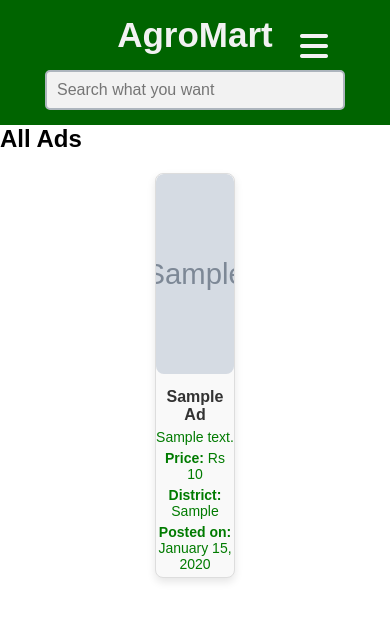
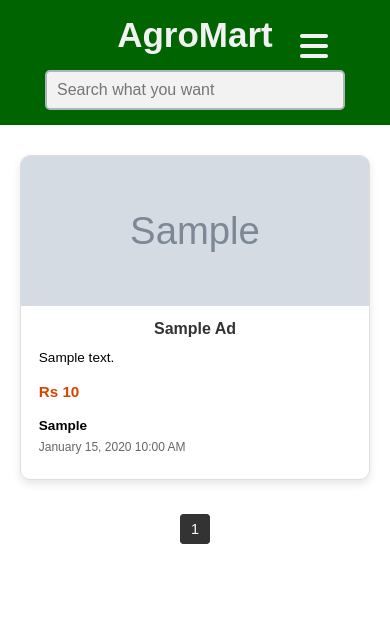
Before and after one commit to sumudu-k/AgroMart---Connecting-Farmers-and-Nurseries, a PHP site: page /all_ads.php in a window 390 px wide. Shown: the top 621 px of the page. Run offline with PHP 8.4, Linux system fonts and the light colour scheme; tables that the repository leaves empty or names only in its code hold one stand-in row (values such as "Sample post"); grey boxes marked "Sample" are stand-in pictures; some libraries are stand-ins or nearby versions.

Commit message:
made all ads page responsive

```diff
--- a/all_ads.php
+++ b/all_ads.php
@@ -1,15 +1,29 @@
 <?php
 session_start();
 include 'config.php';
-include 'navbar.php';
+include 'navbar.php'; // Including the navbar
 
-// Fetch all ads from the database
+// Set the number of ads per page
+$ads_per_page = 16;
+
+// Get the current page number from the URL, default to 1 if not set
+$current_page = isset($_GET['page']) ? (int)$_GET['page'] : 1;
+$offset = ($current_page - 1) * $ads_per_page;
+
+// Fetch the total number of ads
+$total_ads_sql = "SELECT COUNT(*) AS total FROM ads";
+$total_ads_result = $conn->query($total_ads_sql);
+$total_ads = $total_ads_result->fetch_assoc()['total'];
+$total_pages = ceil($total_ads / $ads_per_page);
+
+// Fetch ads for the current page
 $ads_sql = "
     SELECT ads.*, categories.category_name,
         (SELECT image_path FROM ad_images WHERE ad_id = ads.ad_id LIMIT 1) AS image
     FROM ads
     JOIN categories ON ads.category_id = categories.category_id
-    ORDER BY ads.created_at DESC";
+    ORDER BY ads.created_at DESC
+    LIMIT $ads_per_page OFFSET $offset";
 $result = $conn->query($ads_sql);
 ?>
 
@@ -21,26 +35,30 @@ $result = $conn->query($ads_sql);
     <meta name="viewport" content="width=device-width, initial-scale=1.0">
     <title>All Ads</title>
     <style>
-    /* Card layout for ads */
+        .container {
+            width: 75%;
+            margin: 0 auto;
+        }
+
         .ads-container {
             display: flex;
             flex-wrap: wrap;
             gap: 20px;
             justify-content: center;
-        margin: 20px;
+            margin: 35px 0;
         }
 
         .ad-card {
-        background-color: #f9f9f9;
+            text-align: center;
             border: 1px solid #ddd;
-        border-radius: 8px;
+            border-radius: 10px;
             overflow: hidden;
-        width: 23%;
-        /* 4 items per row */
+            width: calc(25% - 20px); /* 4 cards per row with gap consideration */
             box-shadow: 0 4px 8px rgba(0, 0, 0, 0.1);
             transition: transform 0.2s, box-shadow 0.2s;
-        text-align: center;
+            padding-bottom: 15px;
             cursor: pointer;
+            margin-bottom: 20px;
         }
 
         .ad-card:hover {
@@ -52,66 +70,208 @@ $result = $conn->query($ads_sql);
             width: 100%;
             height: 200px;
             object-fit: cover;
-        border-radius: 8px;
+            mix-blend-mode: multiply;
+            border-radius: 8px 8px 0 0;
         }
 
-
         .ad-card h4 {
-        font-size: 16px;
+            font-size: 1.1rem;
             color: #333;
             margin: 10px 0 5px 0;
             font-weight: 600;
             text-transform: capitalize;
+            padding: 0 10px;
         }
 
-    .ad-card p {
-        font-size: 14px;
-        color: #007b00;
-        font-weight: 500;
-        margin: 5px 0;
+        .ad-details {
+            margin: 10px 8px;
         }
 
-    body,
-    html {
-        overflow-x: hidden;
+        .ad-details .description {
+            line-height: 1.4;
+            font-size: 0.9rem;
+            color: #000000;
+            text-align: left;
+            display: -webkit-box;
+            -webkit-line-clamp: 4;
+            -webkit-box-orient: vertical;
+            overflow: hidden;
+            text-overflow: ellipsis;
+            margin: 0 10px 10px;
+        }
+
+        .ad-details .price {
+            font-size: 1rem;
+            color: #d84400;
+            font-weight: bolder;
+            margin-top: 5px;
+            padding: 0 10px;
+            text-align: left;
+            line-height: 2;
+        }
+
+        .ad-details .district {
+            font-size: 0.9rem;
+            color: #000000;
+            margin-top: 5px;
+            padding: 0 10px;
+            text-align: left;
+            font-weight: bolder;
+            line-height: 2;
+        }
+
+        .ad-details .date {
+            font-size: 0.8rem;
+            color: #666666;
+            padding: 0 10px;
+            text-align: left;
+        }
+
+        .pagination {
+            text-align: center;
+            margin: 20px 0;
+            padding-bottom: 20px;
+        }
+
+        .pagination a {
+            margin: 0 5px;
+            padding: 8px 12px;
+            text-decoration: none;
+            color: #333;
+            border: 1px solid #ddd;
+            border-radius: 4px;
+            transition: background-color 0.2s;
+        }
+
+        .pagination a.active {
+            background-color: #333;
+            color: #fff;
+            border-color: #333;
+        }
+
+        .pagination a:hover {
+            background-color: #555;
+            color: #fff;
+        }
+
+        /* Mobile Devices (319px - 480px) - 8 rows × 1 column = 8 items */
+        @media screen and (max-width: 480px) {
+            .container {
+                width: 95%;
+                padding: 10px;
+            }
+
+            .ads-container {
+                gap: 15px;
+                margin: 20px 0;
+            }
+
+            .ad-card {
+                width: 100%;
+            }
+
+            .ad-card img {
+                height: 150px;
+            }
+
+            .ad-card h4 {
+                font-size: 1rem;
+            }
+
+            .ad-details .description {
+                font-size: 0.85rem;
+                -webkit-line-clamp: 3;
+            }
+
+            .ad-details .price {
+                font-size: 0.95rem;
+            }
+
+            .ad-details .district {
+                font-size: 0.85rem;
+            }
+
+            .ad-details .date {
+                font-size: 0.75rem;
+            }
+
+            .pagination a {
+                padding: 6px 10px;
+                font-size: 0.9rem;
+            }
+        }
+
+        /* Tablets (481px - 1200px) - 6 rows × 2 columns = 12 items */
+        @media screen and (min-width: 481px) and (max-width: 1200px) {
+            .container {
+                width: 95%;
+            }
+
+            .ad-card {
+                width: calc(50% - 10px);
+            }
+
+            .ad-card img {
+                height: 180px;
+            }
+
+            .ad-card h4 {
+                font-size: 1.05rem;
+            }
+
+            .pagination a {
+                padding: 7px 11px;
+            }
+        }
+
+        /* Desktops (1201px and up) - 6 rows × 4 columns = 24 items */
+        @media screen and (min-width: 1201px) {
+            .container {
+                width: 90%;
+            }
+
+            .ad-card {
+                width: calc(25% - 15px);
+            }
         }
     </style>
 </head>
 
 <body>
-
     <div class="container">
-        <h2>All Ads</h2>
-        <div class="ads-container">
+        <div class="ads-container" id="ads-container">
             <?php if ($result->num_rows > 0): ?>
             <?php while ($ad = $result->fetch_assoc()):
-                    // Limit the description to 200 characters
                 $description = $ad['description'];
                 if (strlen($description) > 200) {
                     $description = substr($description, 0, 200) . '...';
                 }
             ?>
             <div class="ad-card" onclick="window.location.href='view_ad.php?ad_id=<?= $ad['ad_id']; ?>'">
-                <?php if ($ad['image']): ?>
-                <img src="<?= htmlspecialchars($ad['image']); ?>" alt="Product Image">
-
-                <?php else: ?>
-                <img src="images/placeholder/NO IMAGE AD.png" alt="Product Image">
-                <?php endif; ?>
-
+                <img src="<?= htmlspecialchars($ad['image'] ?? 'images/placeholder/no-image.jpg'); ?>" alt="Product Image">
                 <h4><?= htmlspecialchars($ad['title']); ?></h4>
-                <p><?= htmlspecialchars($description); ?></p>
-                <p><strong>Price:</strong> Rs <?= htmlspecialchars($ad['price']); ?></p>
-                <p><strong>District:</strong> <?= htmlspecialchars($ad['district']); ?></p>
-                <p><strong>Posted on:</strong> <?= date('F j, Y', strtotime($ad['created_at'])); ?></p>
+                <div class="ad-details">
+                    <p class="description"><?= htmlspecialchars($description); ?></p>
+                    <p class="price">Rs <?= htmlspecialchars($ad['price']); ?></p>
+                    <p class="district"><?= htmlspecialchars($ad['district']); ?></p>
+                    <p class="date"><?= date('F j, Y h:i A', strtotime($ad['created_at'])); ?></p>
+                </div>
             </div>
             <?php endwhile; ?>
             <?php else: ?>
             <p>No ads found.</p>
             <?php endif; ?>
         </div>
+
+        <!-- Pagination Links Below the Ads Container -->
+        <div class="pagination">
+            <?php for ($page = 1; $page <= $total_pages; $page++): ?>
+            <a href="?page=<?= $page; ?>" class="<?= $page == $current_page ? 'active' : ''; ?>">
+                <?= $page; ?>
+            </a>
+            <?php endfor; ?>
+        </div>
     </div>
 
 </body>
-
 </html>
```
Lines whose indentation alone changed are shown as unchanged.
